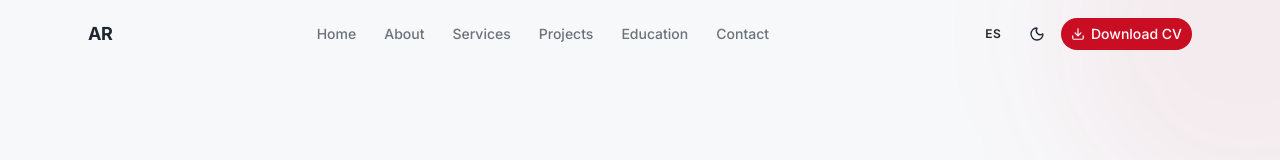
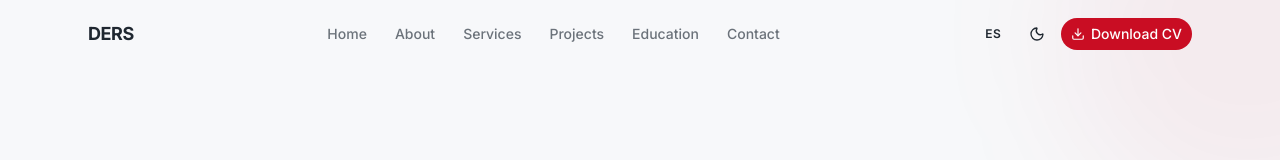
Before and after one commit to D3R5/new-portfolio, a Next.js app: page / in a window 1280 px wide. Shown: the top 160 px of the page. Built offline with nearby package versions, Linux system fonts and the light colour scheme.

Commit message:
add DERS en navbar

```diff
--- a/components/portfolio/navbar.tsx
+++ b/components/portfolio/navbar.tsx
@@ -49,7 +49,7 @@ export function Navbar() {
     >
       <div className="mx-auto max-w-6xl flex items-center justify-between px-6 py-4">
         <a href="#hero" className="text-lg font-bold tracking-tight text-foreground">
-          {"AR"}
+          {"DERS"}
         </a>
 
         {/* Desktop nav */}
```
